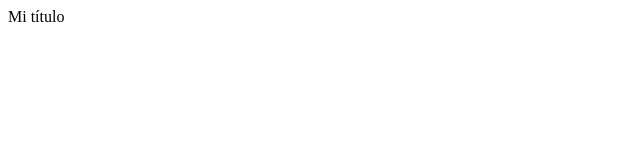
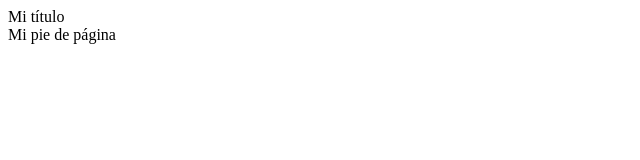
Before and after one commit to eaguilag/testing-git, a plain HTML site: page index.html in a window 1280 px wide. Shown: the whole page, without its empty margins (0-640 px from the left). Drawn offline with Linux system fonts and the light colour scheme.

Commit message:
Update index.html
Add footer to index.html

```diff
--- a/index.html
+++ b/index.html
@@ -7,5 +7,6 @@
 </head>
 <body>
     <header>Mi título</header>
+    <footer>Mi pie de página</footer>
 </body>
 </html>
```
